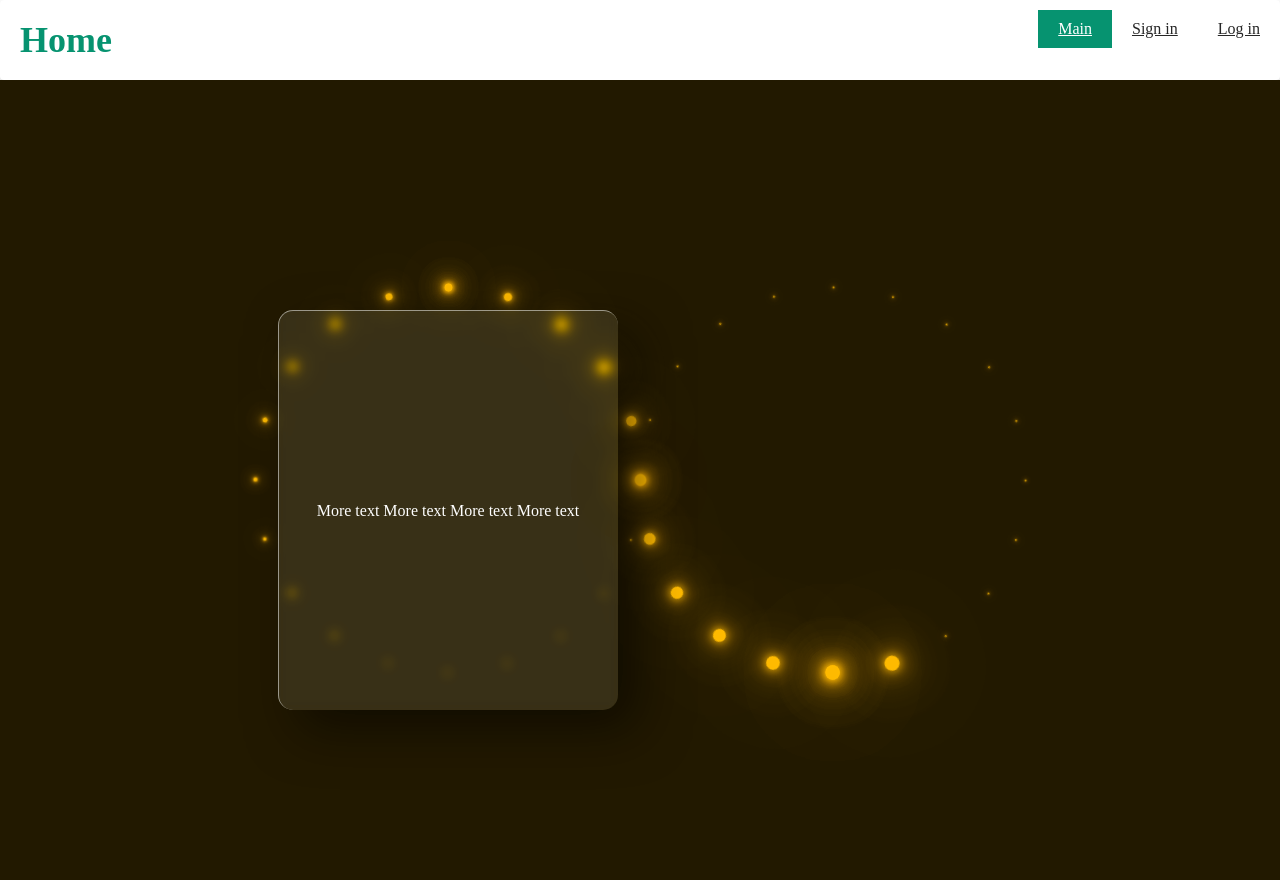
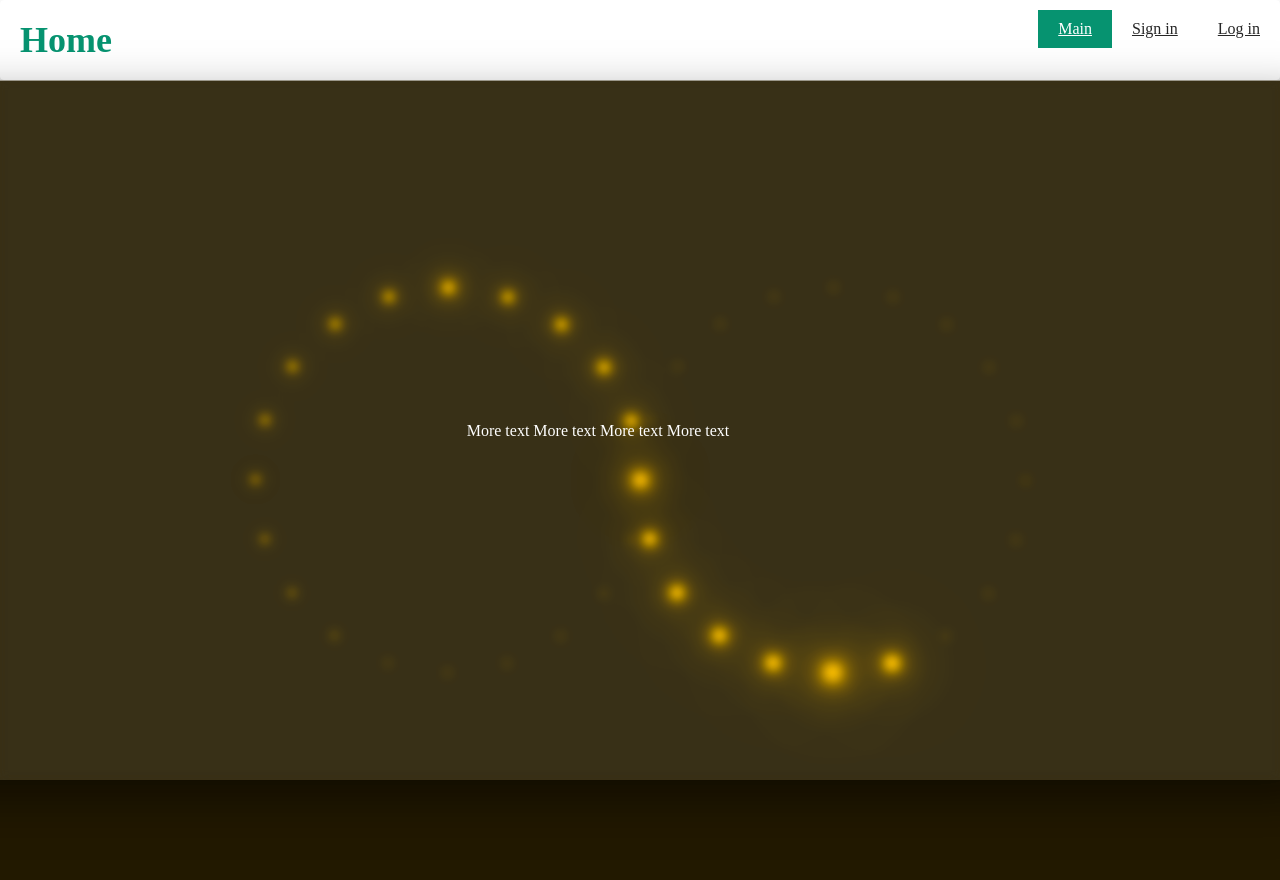
Before and after one commit to Dimon1707/application_website, a Django app: page / in a window 1280 px wide. Run offline with Django 4.2, Linux system fonts and the light colour scheme.

Commit message:
glass update

```diff
--- a/static/style.css
+++ b/static/style.css
@@ -146,10 +146,11 @@ a {
     z-index: 1;
 }
 .card {
-    position: relative;
-    width: 1500px;
-    height: 400px;
-    margin: 30px;
+    position: absolute;
+    width: 1400px;
+    height: 700px;
+    margin-bottom: -300px;
+    margin-right: -300px;
     box-shadow: 20px 20px 50px rgba(0, 0, 0, 0.5);
     border-radius: 15px;
     background-color: rgba(255, 255, 255, 0.1);
--- a/templates/index.html
+++ b/templates/index.html
@@ -41,7 +41,7 @@
             <span style="--i:17;"></span>
             <span style="--i:18;"></span>
             <span style="--i:19;"></span>
-                <span style="--i:20;"></span>
+            <span style="--i:20;"></span>
                 <div class="container-center">
                     <div class="card">
                         More text More text More text
```
